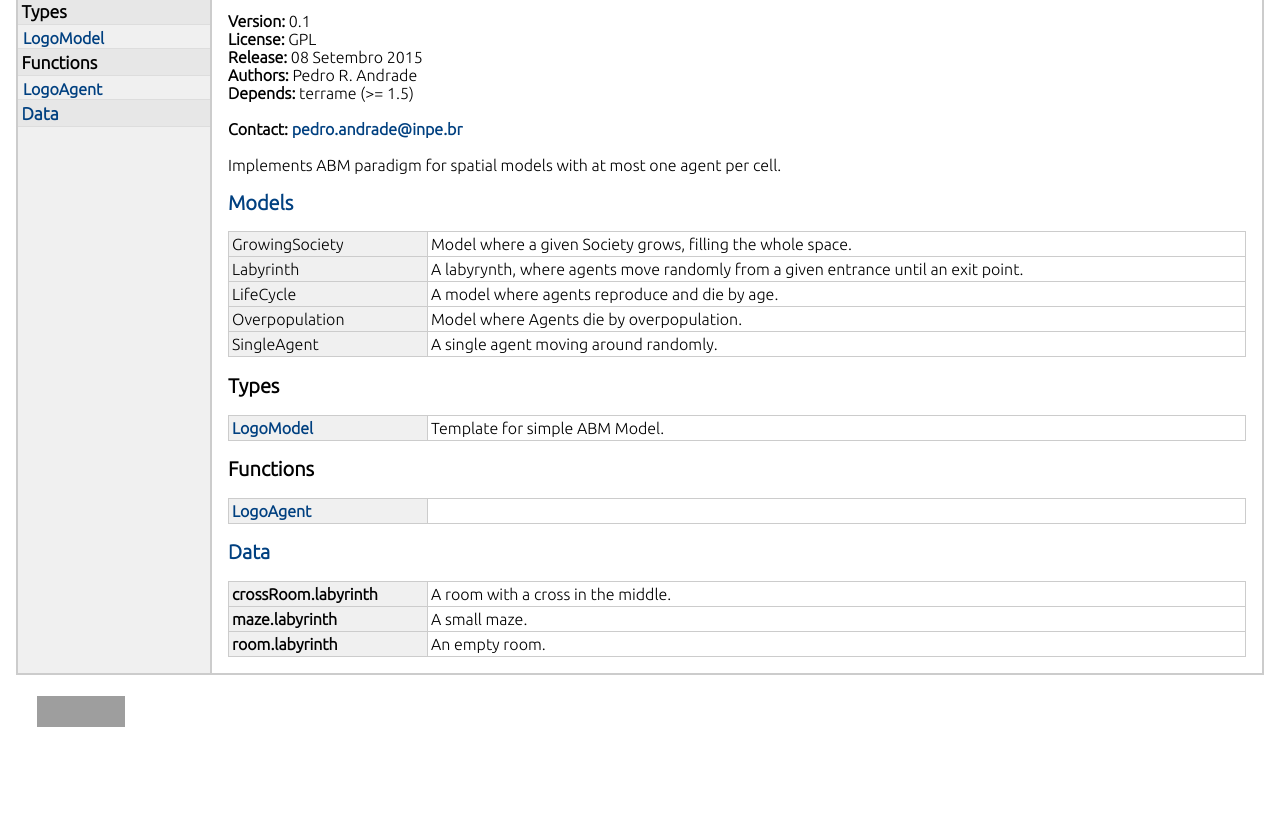
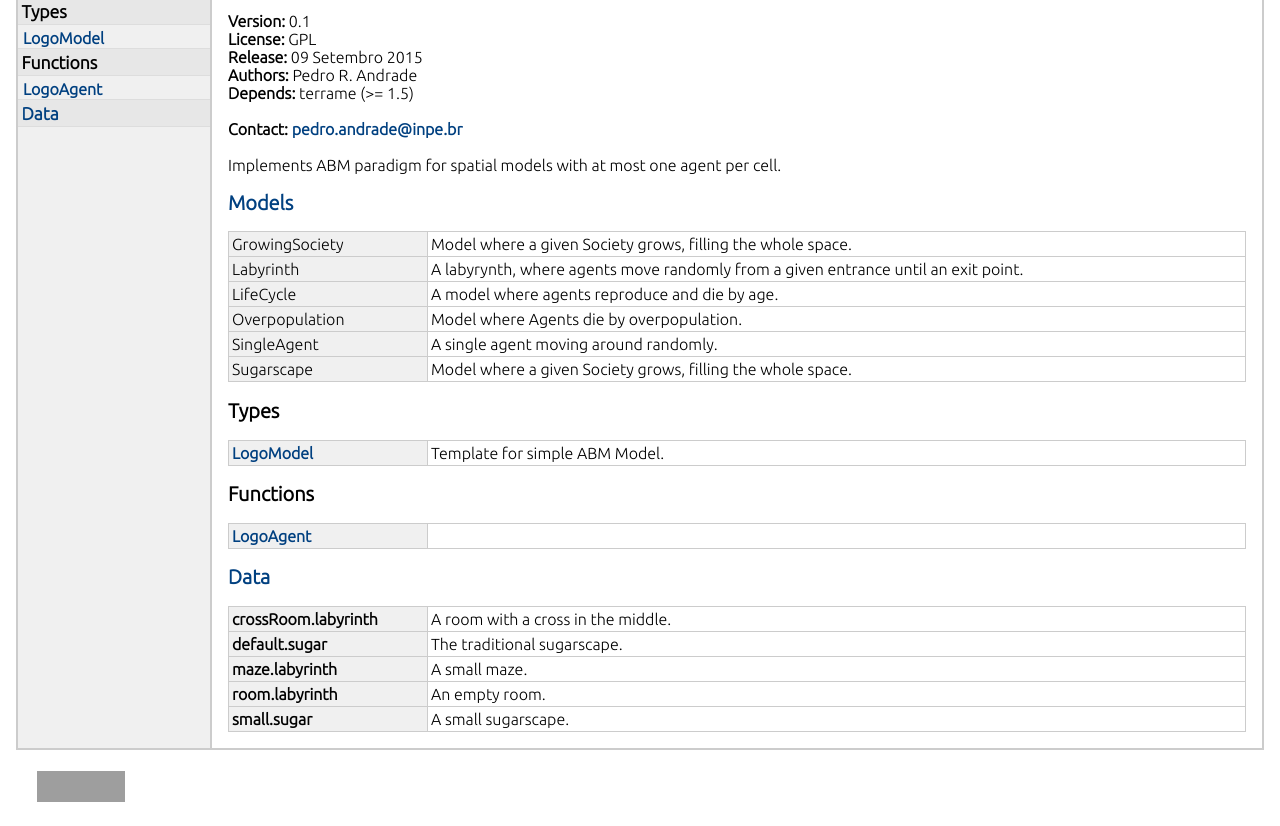
Before and after one commit to TerraME/logo, a plain HTML site: page doc/index.html in a window 1280 px wide. Shown: the part 229-1055 px from the top of the page. Before the commit the page ends 980 px from the top, so only its background shows below. Drawn offline with Linux system fonts and the light colour scheme; grey boxes are pictures that could not be loaded.

Commit message:
Sugarscape Model implemented. Close #8.

```diff
--- a/doc/index.html
+++ b/doc/index.html
@@ -68,12 +68,18 @@
 
 
 
+
+
+
+
 			<h1><a href="files/models.html">Models</a></h1>
 
 
 
 
 <!-- Types list -->
+
+
 
 
 
@@ -112,10 +118,13 @@
 
 
 
+
 	</ul>
 
 
 <!-- Files list -->
+
+
 
 
 
@@ -154,6 +163,7 @@
 
 
 
+
 	</ul>
 
 
@@ -186,7 +196,7 @@
 						<b>License: </b>GPL<br>
 
 
-						<b>Release: </b>08 Setembro 2015<br>
+						<b>Release: </b>09 Setembro 2015<br>
 
 
 						<b>Authors: </b> Pedro R. Andrade<br>
@@ -207,6 +217,10 @@
 
 					 Implements ABM paradigm for spatial models with at most one agent per cell.
 					<br>
+
+
+
+
 
 
 
@@ -282,7 +296,16 @@
 									</tr>
 
 
+
+									<tr>
+										<td class="name">Sugarscape</td>
+										<td class="summary">Model where a given Society grows, filling the whole space.</td>
+									</tr>
+
+
 							</table>
+
+
 
 
 
@@ -331,7 +354,11 @@
 
 
 
+
+
 						</table>
+
+
 
 
 
@@ -380,6 +407,8 @@
 
 
 
+
+
 						</table>
 
 
@@ -396,6 +425,11 @@
 								</tr>
 
 								<tr>
+									<td class="name"><b>default.sugar</b></td>
+									<td class="summary">The traditional sugarscape.</td>
+								</tr>
+
+								<tr>
 									<td class="name"><b>maze.labyrinth</b></td>
 									<td class="summary">A small maze.</td>
 								</tr>
@@ -403,6 +437,11 @@
 								<tr>
 									<td class="name"><b>room.labyrinth</b></td>
 									<td class="summary">An empty room.</td>
+								</tr>
+
+								<tr>
+									<td class="name"><b>small.sugar</b></td>
+									<td class="summary">A small sugarscape.</td>
 								</tr>
 
 						</table>
```
Also changed, not shown: doc/files/LogoAgent.html (+10 -0 lines), doc/files/LogoModel.html (+10 -0 lines), doc/files/data.html (+52 -0 lines), doc/files/font.html (+10 -0 lines), doc/files/models.html (+24 -0 lines), snapshots/Sugarscape-Map-1.bmp (added), 7 other files.
